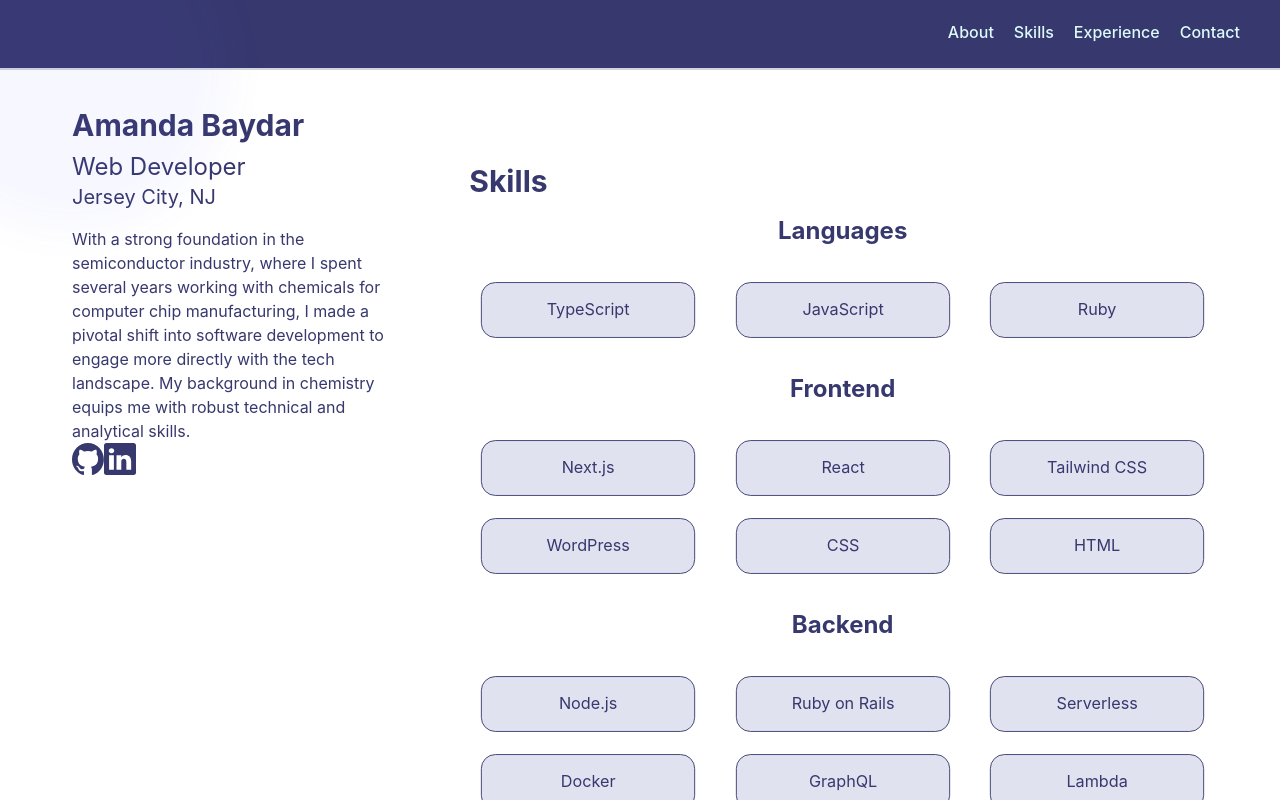
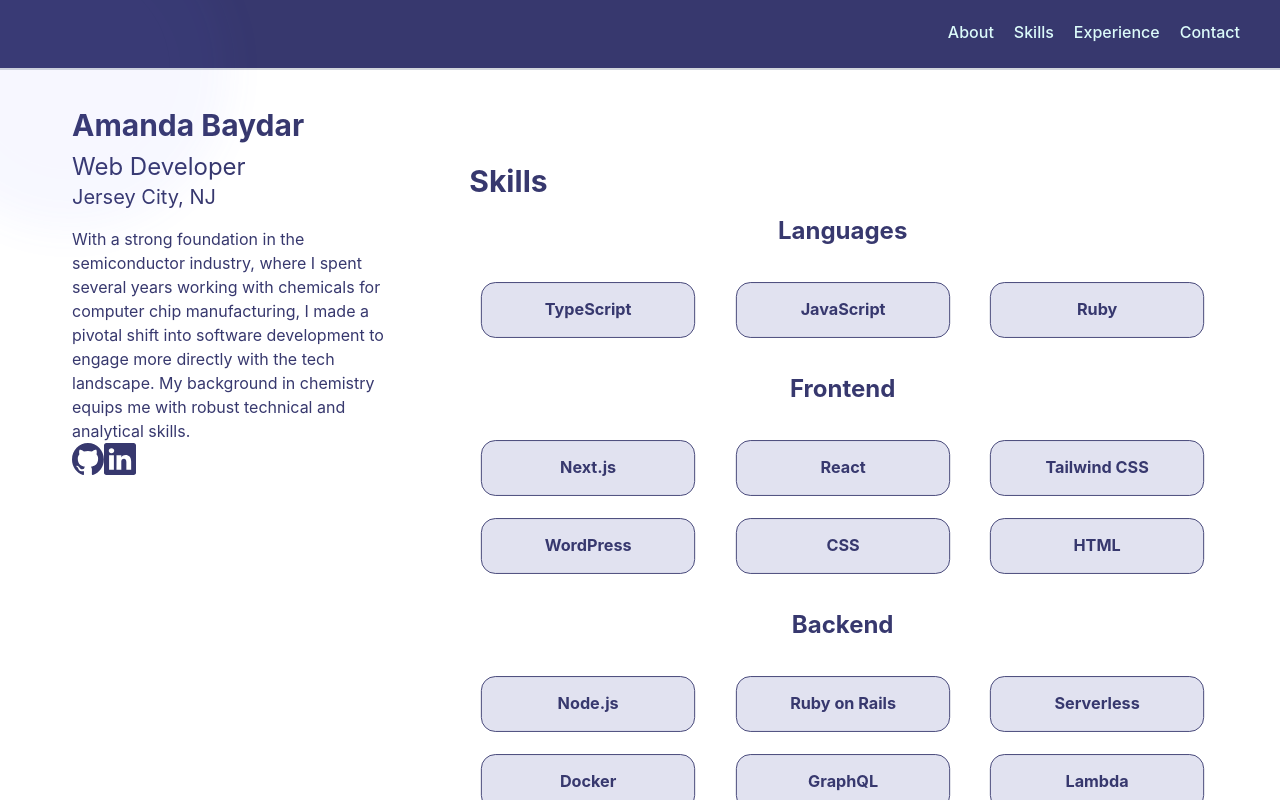
Before and after one commit to abaydar/portfolio-tailwind-css, a React (Vite) app: page / in a window 1280 px wide. Built offline with nearby package versions, Linux system fonts and the light colour scheme.

Commit message:
add bold font

```diff
--- a/src/index.css
+++ b/src/index.css
@@ -17,6 +17,7 @@
     border-customIndigo
     rounded-2xl
     bg-lightIndigo
+    font-bold
   }
 
   .skills-item {
@@ -38,6 +39,7 @@
     transition
     ease-in-out
     duration-500
+    font-bold
   }
 }
 
```
